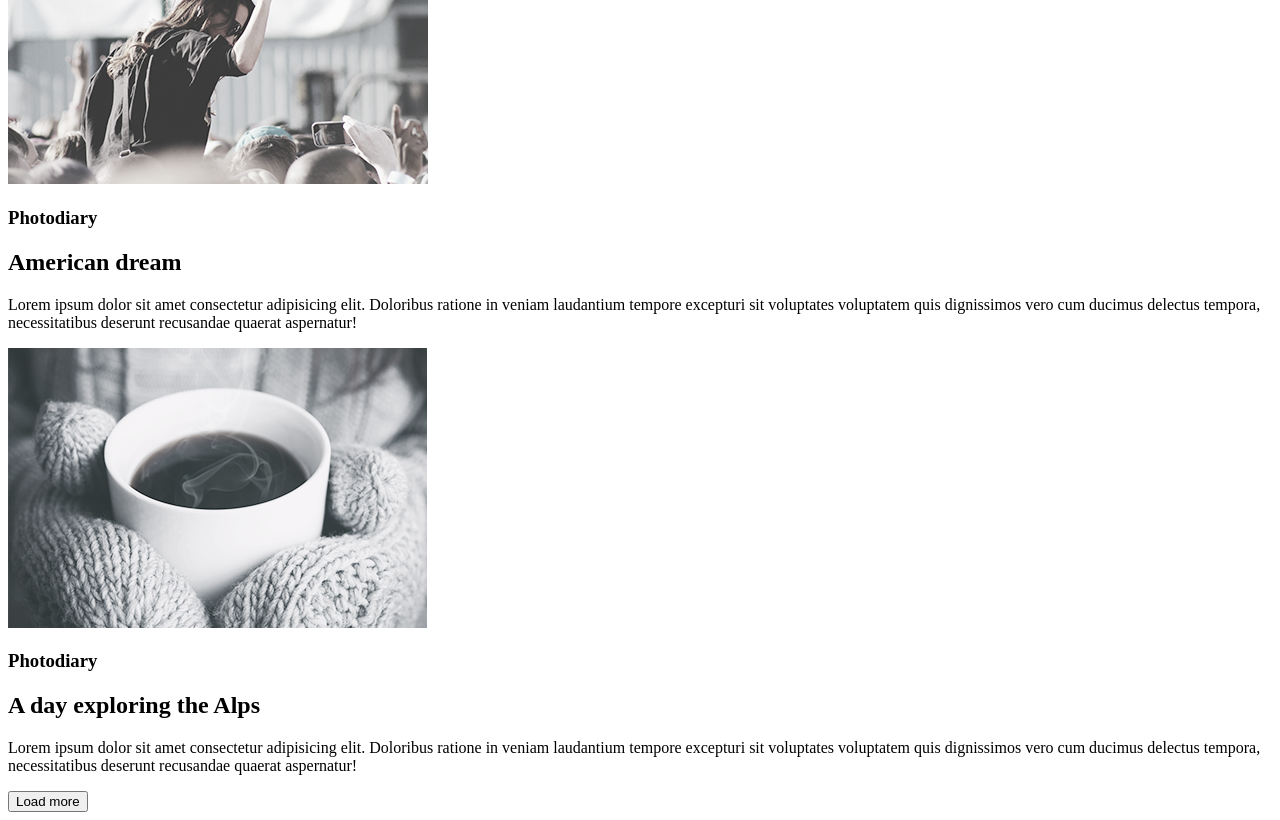
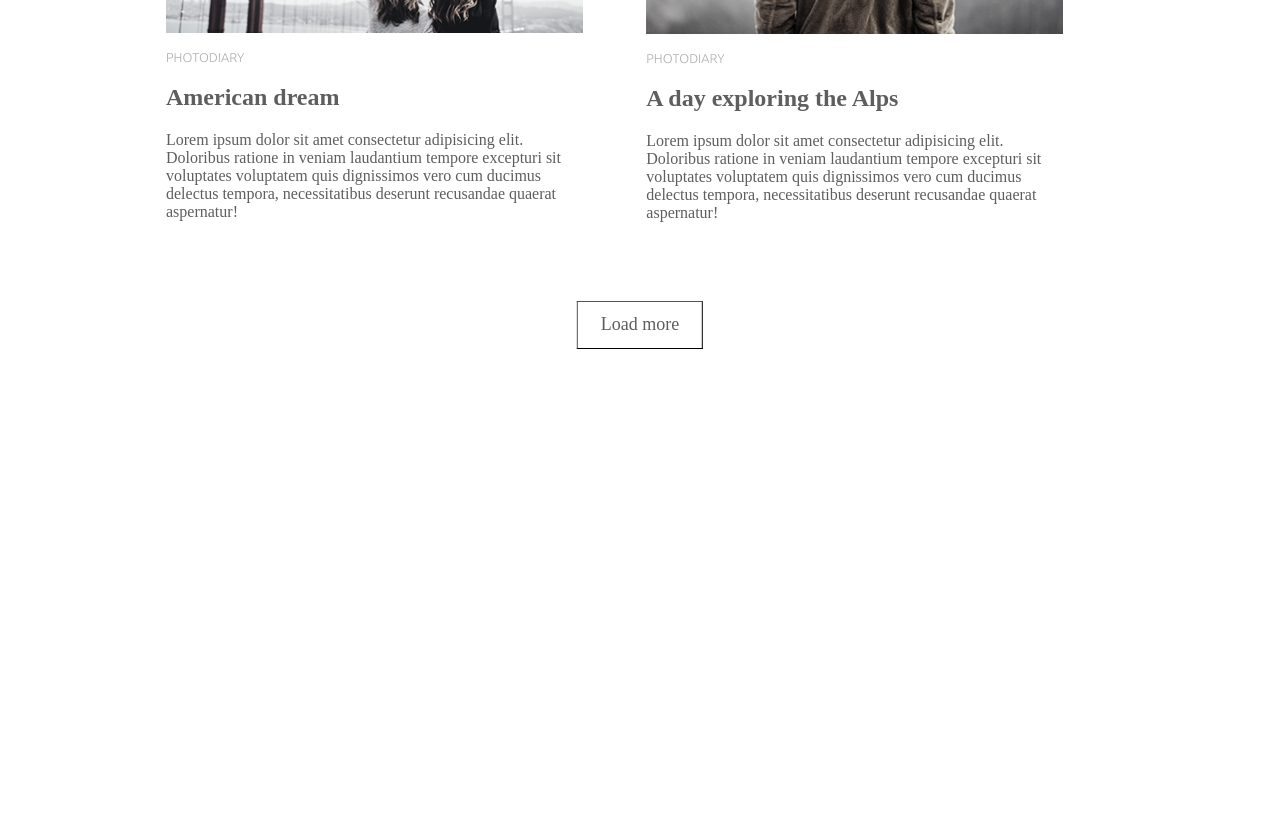
Before and after one commit to Polik0/Homework-2, a plain HTML site: page index.html in a window 1280 px wide. Shown: the part 1087-1907 px from the top of the page. After the commit the page ends 1444 px from the top, so only its background shows below. Drawn offline with Linux system fonts and the light colour scheme; a web font is replaced by a local one.

Commit message:
Add styles

```diff
--- /dev/null
+++ b/css/styles.css
@@ -0,0 +1,70 @@
+body {
+    font-family: 'Montagu Slab', serif;
+    color: rgb(95, 94, 94);
+}
+
+h3 {
+    color: rgb(177, 174, 174);
+}
+
+.category {
+    font-family: 'Ubuntu', sans-serif;
+    text-transform: uppercase;
+    font-weight: 100;
+    font-size: 80%;
+}
+
+.menu-item {
+     font-size: large;
+     list-style-type: none;
+     font-size: 25px;
+}
+
+a {
+    text-decoration: none;
+    color: gray;
+}
+
+.blog_article {
+   float: left;
+   width: 33%;
+   margin-top: 10%;
+}
+
+.blog_article[column='1'] {
+    margin-left: 12.5%;
+    margin-right: 5%;
+}
+.blog_article[column='2']{
+    margin-right: 15%;
+}
+
+.menu {
+    margin-top: 5%;
+    text-align: center;
+}
+
+.menu-item  {
+    display: inline;
+    margin-right: 4%;
+    text-transform: uppercase;
+}
+
+.photo {
+    width: 100%
+}
+
+.button {
+    position: relative;
+    left: 50%;
+    transform: translate(-50%, 0);
+    margin-top: 5%;
+    width: 10%;
+    height: 100%;
+    background-color: white;
+    font-family: 'Montagu Slab', serif;
+    font-size: large;
+    padding: 1%;
+    border-width: 1px;
+    color: rgb(95, 94, 94);
+}
--- a/index.html
+++ b/index.html
@@ -4,7 +4,12 @@
     <meta charset="UTF-8">
     <meta http-equiv="X-UA-Compatible" content="IE=edge">
     <meta name="viewport" content="width=device-width, initial-scale=1.0">
+    <link rel="preconnect" href="https://fonts.googleapis.com">
+    <link rel="preconnect" href="https://fonts.gstatic.com" crossorigin>
+    <link href="https://fonts.googleapis.com/css2?family=Montagu+Slab&family=Ubuntu:wght@300&display=swap" rel="stylesheet">
     <title>Homework_2</title>
+    <link rel="stylesheet" href="css/styles.css">
+
 </head>
 <body>
     <header>
@@ -26,31 +31,34 @@
         </nav>
     </header>
     <main>
-        <article>
-            <img src="img\image.png" alt="lifestyle photo" class="photo">
+        <div class="margin_left"></div>
+        <article class="blog_article" column=1>
+            <img src="img/image3.png" alt="lifestyle photo" class="photo">
             <h3 class="category">Lifestyle</h3>
             <h2 class="title">More than just a music festival</h2>
             <p class="article-text">Lorem ipsum dolor sit amet consectetur adipisicing elit. Doloribus ratione in veniam laudantium tempore excepturi sit voluptates voluptatem quis dignissimos vero cum ducimus delectus tempora, necessitatibus deserunt recusandae quaerat aspernatur!</p>
         </article>
-        <article>
-            <img src="img/image2.png" alt="Coffee photo" class="photo">
+        <article class="blog_article" column=2>
+            <img src="img/image4.png" alt="Coffee photo" class="photo">
             <h3 class="category">Lifestyle</h3>
             <h2 class="title">Life tastes better with coffee</h2>
             <p class="article-text">Lorem ipsum dolor sit amet consectetur adipisicing elit. Doloribus ratione in veniam laudantium tempore excepturi sit voluptates voluptatem quis dignissimos vero cum ducimus delectus tempora, necessitatibus deserunt recusandae quaerat aspernatur!</p>
         </article>
-        <article>
-            <img src="img/image3.png" alt="American bridge photo" class="photo">
+        <article class="blog_article" column=1>
+            <img src="img/image.png" alt="American bridge photo" class="photo">
             <h3 class="category">Photodiary</h3>
             <h2 class="title">American dream</h2>
             <p class="article-text">Lorem ipsum dolor sit amet consectetur adipisicing elit. Doloribus ratione in veniam laudantium tempore excepturi sit voluptates voluptatem quis dignissimos vero cum ducimus delectus tempora, necessitatibus deserunt recusandae quaerat aspernatur!</p>
         </article>
-        <article>
-            <img src="img/image4.png" alt="Photo of the mountain" class="photo">
+        <article class="blog_article" column=2>
+            <img src="img/image2.png" alt="Photo of the mountain" class="photo">
             <h3 class="category">Photodiary</h3>
             <h2 class="title">A day exploring the Alps</h2>
             <p class="article-text">Lorem ipsum dolor sit amet consectetur adipisicing elit. Doloribus ratione in veniam laudantium tempore excepturi sit voluptates voluptatem quis dignissimos vero cum ducimus delectus tempora, necessitatibus deserunt recusandae quaerat aspernatur!</p>
         </article>
     </main>
-    <footer><button>Load more</button></footer>
+    <footer>
+        <button class="button">Load more</button>
+    </footer>
 </body>
 </html>
```
